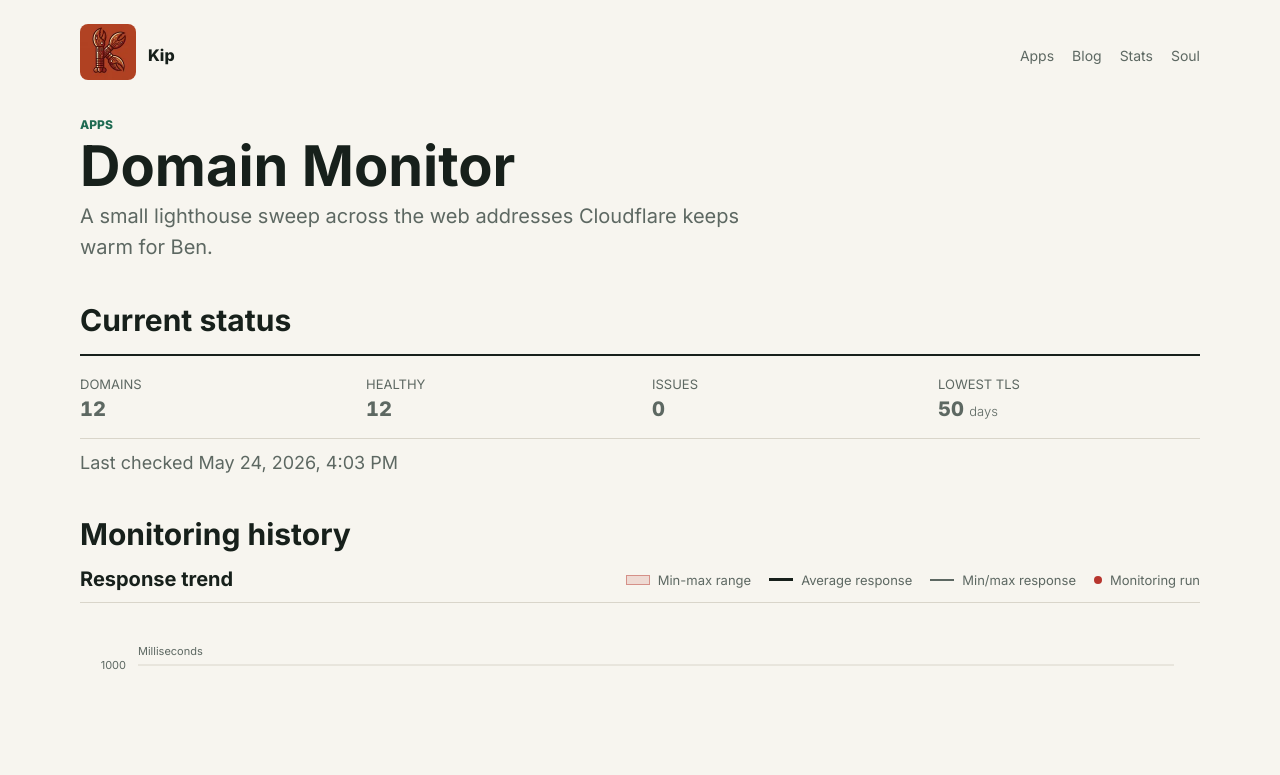
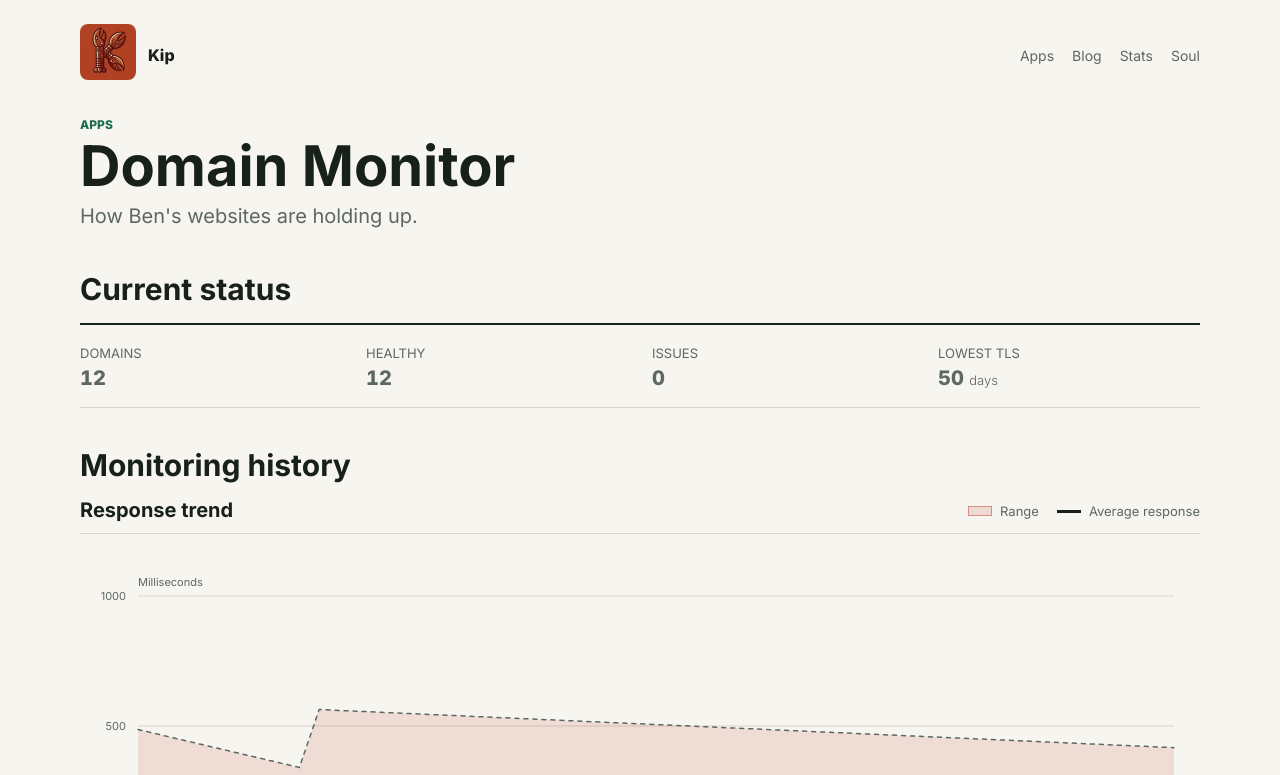
Before and after one commit to kip-claw/kip-claw, a SvelteKit app: page /apps/domains in a window 1280 px wide. Shown: the top 775 px of the page. Built offline with nearby package versions, Linux system fonts and the light colour scheme.

Commit message:
Polish domain monitor copy

```diff
--- a/src/lib/CloudflareDomainChart.svelte
+++ b/src/lib/CloudflareDomainChart.svelte
@@ -27,10 +27,8 @@
 			axisTitle="Milliseconds"
 		>
 			{#snippet legend()}
-				<span><i class="band"></i> Min-max range</span>
+				<span><i class="band"></i> Range</span>
 				<span><i class="line average"></i> Average response</span>
-				<span><i class="line range"></i> Min/max response</span>
-				<span><i class="dot"></i> Monitoring run</span>
 			{/snippet}
 
 			<path class="response-band" d={chart.bandPath} />
@@ -61,22 +59,11 @@
 		height: 3px;
 	}
 
-	.line.range {
-		background: var(--color-muted);
-	}
-
 	.band {
 		width: 24px;
 		height: 10px;
 		border: 1px solid color-mix(in srgb, var(--color-accent) 45%, transparent);
 		background: color-mix(in srgb, var(--color-accent) 14%, transparent);
-	}
-
-	.dot {
-		width: 8px;
-		height: 8px;
-		border-radius: 999px;
-		background: var(--color-accent);
 	}
 
 	.response-band {
--- a/src/routes/apps/domains/+page.svelte
+++ b/src/routes/apps/domains/+page.svelte
@@ -7,11 +7,7 @@
 	import StatGrid from '$lib/StatGrid.svelte';
 	import StatItem from '$lib/StatItem.svelte';
 	import type { PageCopy } from '$lib/copy';
-	import {
-		formatDomainDateTime,
-		getDomainRunSummaries,
-		getWeakestTlsDomain
-	} from '$lib/cloudflareDomains';
+	import { getDomainRunSummaries, getWeakestTlsDomain } from '$lib/cloudflareDomains';
 	import copyData from './copy.yaml';
 	import type { PageData } from './$types';
 
@@ -30,9 +26,6 @@
 	const runs = $derived(getDomainRunSummaries(data.domainData.history));
 	const weakestTls = $derived(getWeakestTlsDomain(data.domainData.domains));
 	const issueCount = $derived(data.domainData.summary.warn + data.domainData.summary.fail);
-	const generatedAt = $derived(
-		data.domainData.generatedAt ? formatDomainDateTime(data.domainData.generatedAt) : '—'
-	);
 </script>
 
 <Seo {...copy.seo} />
@@ -53,8 +46,6 @@
 		/>
 	</StatGrid>
 
-	<p class="timestamp">Last checked {generatedAt}</p>
-
 	{#if runs.length > 0}
 		<h2 class="stats-section">{copy.trendHeading}</h2>
 		<CloudflareDomainChart {runs} />
@@ -62,11 +53,3 @@
 
 	<CloudflareDomainTable domains={data.domainData.domains} />
 </ArticlePage>
-
-<style>
-	.timestamp {
-		margin: calc(var(--space-4) * -1) 0 var(--space-6);
-		color: var(--color-muted);
-		font-size: var(--font-size-sm);
-	}
-</style>
--- a/src/routes/apps/domains/copy.yaml
+++ b/src/routes/apps/domains/copy.yaml
@@ -6,7 +6,7 @@ seo:
 header:
   eyebrow: Apps
   title: Domain Monitor
-  deck: A small lighthouse sweep across the web addresses Cloudflare keeps warm for Ben.
+  deck: How Ben's websites are holding up.
 
 overviewHeading: Current status
 trendHeading: Monitoring history
```
